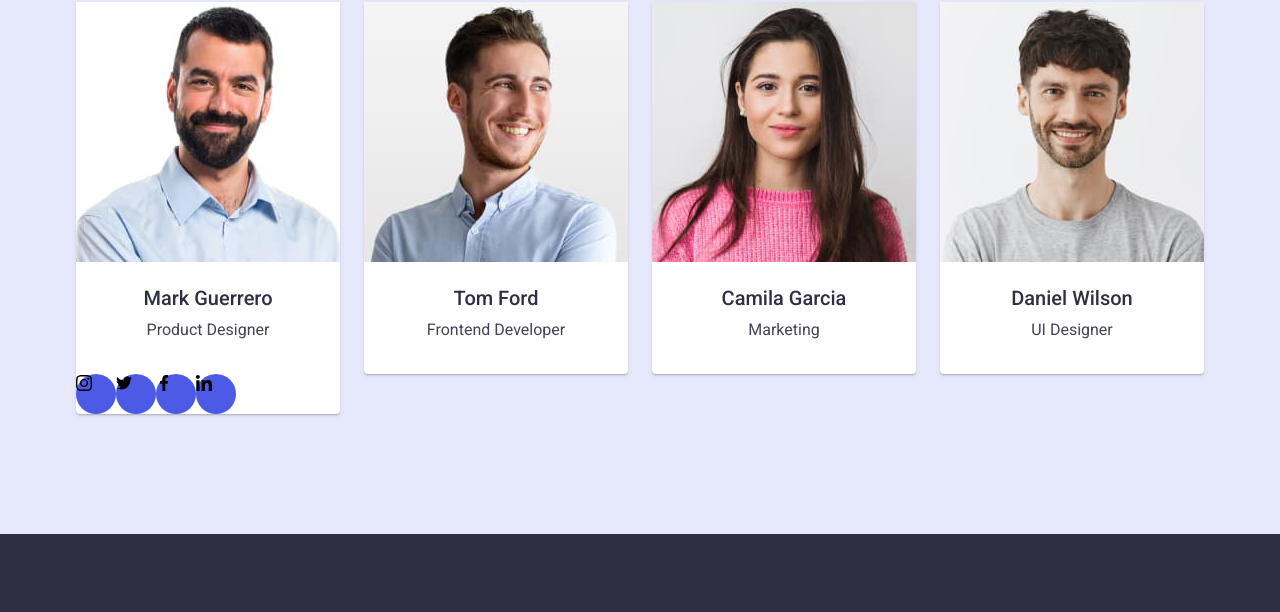
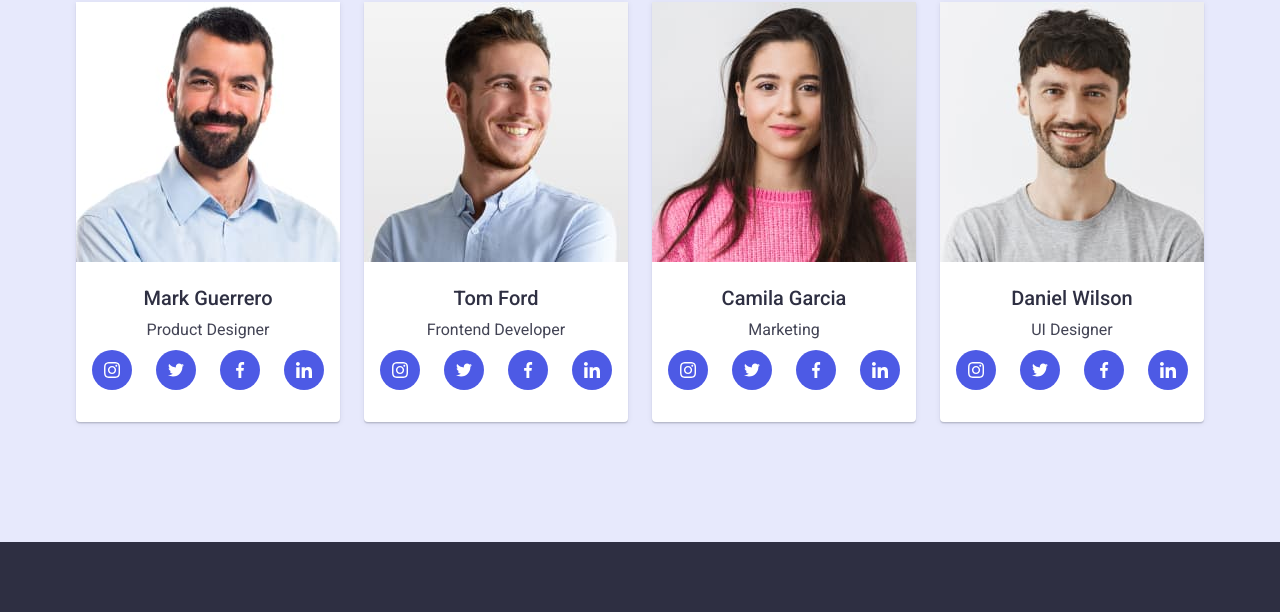
Before and after one commit to Tensys57/goit-markup-hw-04, a plain HTML site: page index.html in a window 1280 px wide. Shown: the part 2053-2665 px from the top of the page. Drawn offline with nearby package versions, Linux system fonts and the light colour scheme.

Commit message:
Added icons for Team

```diff
--- a/css/styles.css
+++ b/css/styles.css
@@ -175,7 +175,6 @@ nav {
   color: var(--primary-bg-color);
   font-size: 56px;
   line-height: 1.07;
-  /* display: inline-block; */
   width: 496px;
   margin: 0 auto 48px;
 }
@@ -296,26 +295,32 @@ nav {
 
 .team-function {
   text-align: center;
-  padding-bottom: 32px;
+  margin-bottom: 8px;
 }
 
 .team-social-list {
   display: flex;
-  align-items: center;
+  justify-content: center;
+  gap: 24px;
+  padding-bottom: 32px;
 }
 
 .team-social-link {
-  display: inline-block;
+  display: flex;
   width: 40px;
   height: 40px;
   background-color: var(--normal-button-color);
   border-radius: 20px;
+  /* text-align: center; */
+  justify-content: center;
+  align-items: center;
 }
 
 .team-social-icon {
   width: 16px;
   height: 16px;
-  color: var(--primary-bg-color);
+  fill: var(--primary-bg-color);
+  vertical-align: middle;
 }
 
 /* Footer */
--- a/index.html
+++ b/index.html
@@ -207,11 +207,35 @@
                 />
                 <h3 class="team-title">Tom Ford</h3>
                 <p class="team-function">Frontend Developer</p>
-                <ul class="list">
-                  <li><a href="" aria-label="inatagram-link"></a></li>
-                  <li><a href="" aria-label="twitter-link"></a></li>
-                  <li><a href="" aria-label="facebook-link"></a></li>
-                  <li><a href="" aria-label="linkedin-link"></a></li>
+                <ul class="team-social-list">
+                  <li>
+                    <a class="team-social-link" href="">
+                      <svg class="team-social-icon">
+                        <use href="./images/icons.svg#instagram"></use>
+                      </svg>
+                    </a>
+                  </li>
+                  <li>
+                    <a class="team-social-link" href="">
+                      <svg class="team-social-icon">
+                        <use href="./images/icons.svg#twitter"></use>
+                      </svg>
+                    </a>
+                  </li>
+                  <li>
+                    <a class="team-social-link" href="">
+                      <svg class="team-social-icon">
+                        <use href="./images/icons.svg#facebook"></use>
+                      </svg>
+                    </a>
+                  </li>
+                  <li>
+                    <a class="team-social-link" href="">
+                      <svg class="team-social-icon">
+                        <use href="./images/icons.svg#linkedin"></use>
+                      </svg>
+                    </a>
+                  </li>
                 </ul>
               </div>
             </li>
@@ -226,11 +250,35 @@
                 />
                 <h3 class="team-title">Camila Garcia</h3>
                 <p class="team-function">Marketing</p>
-                <ul class="list">
-                  <li><a href="" aria-label="inatagram-link"></a></li>
-                  <li><a href="" aria-label="twitter-link"></a></li>
-                  <li><a href="" aria-label="facebook-link"></a></li>
-                  <li><a href="" aria-label="linkedin-link"></a></li>
+                <ul class="team-social-list">
+                  <li>
+                    <a class="team-social-link" href="">
+                      <svg class="team-social-icon">
+                        <use href="./images/icons.svg#instagram"></use>
+                      </svg>
+                    </a>
+                  </li>
+                  <li>
+                    <a class="team-social-link" href="">
+                      <svg class="team-social-icon">
+                        <use href="./images/icons.svg#twitter"></use>
+                      </svg>
+                    </a>
+                  </li>
+                  <li>
+                    <a class="team-social-link" href="">
+                      <svg class="team-social-icon">
+                        <use href="./images/icons.svg#facebook"></use>
+                      </svg>
+                    </a>
+                  </li>
+                  <li>
+                    <a class="team-social-link" href="">
+                      <svg class="team-social-icon">
+                        <use href="./images/icons.svg#linkedin"></use>
+                      </svg>
+                    </a>
+                  </li>
                 </ul>
               </div>
             </li>
@@ -245,11 +293,35 @@
                 />
                 <h3 class="team-title">Daniel Wilson</h3>
                 <p class="team-function">UI Designer</p>
-                <ul class="list">
-                  <li><a href="" aria-label="inatagram-link"></a></li>
-                  <li><a href="" aria-label="twitter-link"></a></li>
-                  <li><a href="" aria-label="facebook-link"></a></li>
-                  <li><a href="" aria-label="linkedin-link"></a></li>
+                <ul class="team-social-list">
+                  <li>
+                    <a class="team-social-link" href="">
+                      <svg class="team-social-icon">
+                        <use href="./images/icons.svg#instagram"></use>
+                      </svg>
+                    </a>
+                  </li>
+                  <li>
+                    <a class="team-social-link" href="">
+                      <svg class="team-social-icon">
+                        <use href="./images/icons.svg#twitter"></use>
+                      </svg>
+                    </a>
+                  </li>
+                  <li>
+                    <a class="team-social-link" href="">
+                      <svg class="team-social-icon">
+                        <use href="./images/icons.svg#facebook"></use>
+                      </svg>
+                    </a>
+                  </li>
+                  <li>
+                    <a class="team-social-link" href="">
+                      <svg class="team-social-icon">
+                        <use href="./images/icons.svg#linkedin"></use>
+                      </svg>
+                    </a>
+                  </li>
                 </ul>
               </div>
             </li>
```
